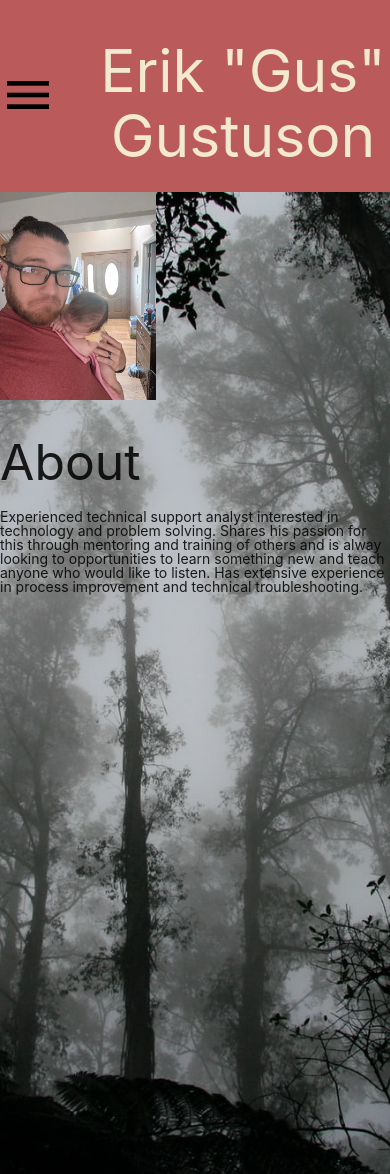
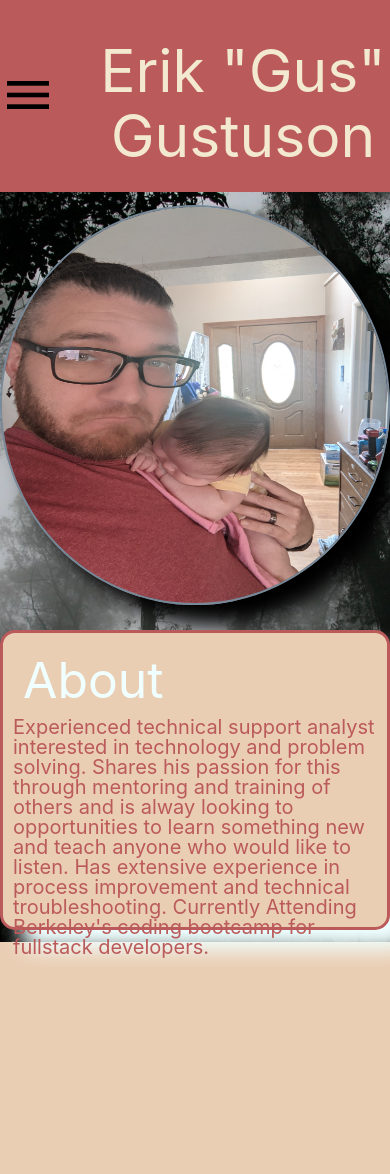
Before and after one commit to ErikGustuson/updated-portfolio, a plain HTML site: page index.html in a window 390 px wide. Shown: the top 1174 px of the page. After the commit the page ends 967 px from the top, so only its background shows below. Drawn offline with nearby package versions, Linux system fonts and the light colour scheme.

Commit message:
get about-me responsive and finish css connect href link to section

```diff
--- a/assets/css/style.css
+++ b/assets/css/style.css
@@ -1,6 +1,7 @@
 body {
   margin: 0;
   padding: 0;
+  background-color: #EACEB4;
 }
 
 .header {
@@ -18,16 +19,49 @@ h1 {
 }
 
 .trees {
+  display: flex;
   margin: 0px;
   padding: 0%;
-  height: 1000px;
+  height: 750px;
   width: 100%;
-  background-image: url("../images/tree-background.jpeg");
+  background-image: url(../images/tree-background.jpeg);
   background-size: cover;
   background-position: center;
+  flex-direction: row;
+  flex-wrap: wrap;
+  align-content: space-around;
+  justify-content: space-around;
+  align-items: center;
 }
 
 .selfie {
-  margin: 0%;
-  padding: 0%;
+  height: 400px;
+  width: 400px;
+  min-width: 350px;
+  min-height: 350px;
+  border: solid 2px lightslategray;
+  box-shadow: black 20px 20px 20px;
 }
+
+.about {
+  color: azure;
+  padding: 20px 0px 0px 20px;
+  margin: 0;
+}
+
+.story {
+  width: 500px;
+  height: 300px;
+  color: azure;
+  background-color: #EACEB4;
+  color: #BB5A5A;
+  position: relative;
+  border-radius: 15px;
+  border: 3px solid #BB5A5A;
+  box-shadow: azure 20px 20px 20px;
+}
+
+.story p {
+padding: 10px;
+font-size: 20px;
+}
--- a/index.html
+++ b/index.html
@@ -24,28 +24,32 @@
           <a href="#name"><span class="white-text name">Erik "Gus" Gustuson</span></a>
           <a href="mailto:gusgus1919@gmail.com"><span class="white-text email">gusgus1919@gmail.com</span></a>
         </div></li>
-        <li><a href="#!"><i class="material-icons">cloud</i>First Link With Icon</a></li>
+        <li><a href="#about-me">About-Me</a></li>
+        <li><a href="#!">Second Link</a></li>
         <li><a href="#!">Second Link</a></li>
         <li><div class="divider"></div></li>
-        <li><a class="subheader">Subheader</a></li>
+        <li><a class="subheader">Check Me Out</a></li>
         <li><a class="waves-effect" href="#!">Third Link With Waves</a></li>
+        <li><a href="#!"><i class="material-icons">cloud</i>First Link With Icon</a></li>
       </ul>
       <a href="#" data-target="slide-out" class="sidenav-trigger"><i class="medium material-icons black-text">menu</i></a>
       <h1>Erik "Gus" Gustuson</h1>
     </header>
 
+    <section>
       <figure class="trees">
-          <figure class="selfie">
-              <img src="assets/images/freyja_and_dad.jpg" alt="picture of Erik and Freyja" height="40%" width="40%">
-          </figure>
-          <h2 class="about" id="about-me">About</h2>
-              <p>
+          <img class="circle selfie" src="assets/images/freyja_and_dad.jpg" alt="picture of Erik and Freyja">
+          <div class="story">
+            <h2 class="about" id="about-me">About</h2>
+            <p>
                   Experienced technical support analyst interested in technology and problem solving. Shares his
                   passion for this through mentoring and training of others and is alway looking to opportunities
                   to learn something new and teach anyone who would like to listen.  Has extensive experience in
-                  process improvement and technical troubleshooting.
-              </p>
+                  process improvement and technical troubleshooting. Currently Attending Berkeley's coding bootcamp for fullstack developers.
+            </p>
+          </div>
       </figure>
+    </section>
 
 
 
```
